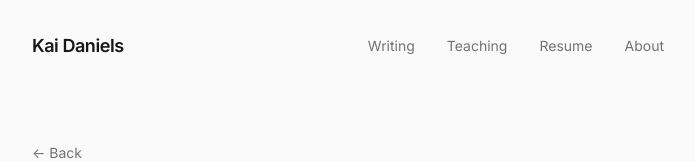
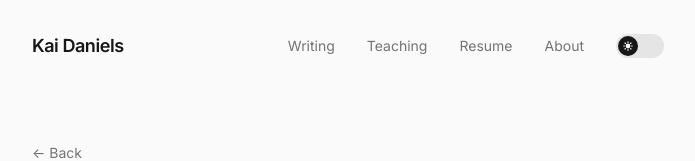
Before and after one commit to dokikaikai/tech-blog, a Next.js app: page /blog/trezevant-reflection in a window 1280 px wide. Shown: the top 161 px of the page, without its empty margins (292-987 px from the left). Built offline with nearby package versions, Linux system fonts and the light colour scheme.

Commit message:
adding dark mode

```diff
--- a/app/globals.css
+++ b/app/globals.css
@@ -9,6 +9,15 @@
   --accent-hover: #404040;
   --muted: #737373;
   --border: #e5e5e5;
+}
+
+.dark {
+  --background: #1a1a1a;
+  --foreground: #d4d4d4;
+  --accent: #e5e5e5;
+  --accent-hover: #a3a3a3;
+  --muted: #8a8a8a;
+  --border: #333333;
 }
 
 body {
@@ -56,6 +65,11 @@ pre [data-highlighted-line] {
   font-weight: 500;
 }
 
+.dark :not(pre) > code {
+  background-color: #27272a;
+  color: #e4e4e7;
+}
+
 /* Smooth scrolling */
 html {
   scroll-behavior: smooth;
@@ -67,6 +81,11 @@ html {
   color: #fff;
 }
 
+.dark ::selection {
+  background-color: #fff;
+  color: #000;
+}
+
 /* Prose adjustments for light theme */
 .prose {
   --tw-prose-body: #171717;
@@ -75,6 +94,15 @@ html {
   --tw-prose-bold: #000000;
   --tw-prose-quotes: #404040;
   --tw-prose-quote-borders: #000000;
+}
+
+.dark .prose {
+  --tw-prose-body: #d4d4d4;
+  --tw-prose-headings: #e5e5e5;
+  --tw-prose-links: #e5e5e5;
+  --tw-prose-bold: #e5e5e5;
+  --tw-prose-quotes: #8a8a8a;
+  --tw-prose-quote-borders: #e5e5e5;
 }
 
 .prose a {
@@ -95,6 +123,10 @@ html {
   font-style: normal;
 }
 
+.dark .prose blockquote {
+  border-left-color: #e5e5e5;
+}
+
 .prose hr {
   border-color: var(--border);
 }
--- a/app/layout.tsx
+++ b/app/layout.tsx
@@ -17,8 +17,22 @@ export default function RootLayout({
   children: React.ReactNode;
 }>) {
   return (
-    <html lang="en">
+    <html lang="en" suppressHydrationWarning>
       <head>
+        <script
+          dangerouslySetInnerHTML={{
+            __html: `
+              (function() {
+                try {
+                  var theme = localStorage.getItem('theme');
+                  if (theme === 'dark' || (!theme && window.matchMedia('(prefers-color-scheme: dark)').matches)) {
+                    document.documentElement.classList.add('dark');
+                  }
+                } catch (e) {}
+              })();
+            `,
+          }}
+        />
         <link rel="preconnect" href="https://fonts.googleapis.com" />
         <link rel="preconnect" href="https://fonts.gstatic.com" crossOrigin="anonymous" />
         <link
--- a/components/Header.tsx
+++ b/components/Header.tsx
@@ -1,4 +1,5 @@
 import Link from "next/link";
+import { ThemeToggle } from "./ThemeToggle";
 
 export function Header() {
   return (
@@ -11,7 +12,7 @@ export function Header() {
           Kai Daniels
         </Link>
 
-        <div className="flex gap-8">
+        <div className="flex items-center gap-8">
           <Link
             href="/blog"
             className="text-sm text-muted hover:text-foreground transition-colors"
@@ -36,6 +37,7 @@ export function Header() {
           >
             About
           </Link>
+          <ThemeToggle />
         </div>
       </nav>
     </header>
--- /dev/null
+++ b/components/ThemeToggle.tsx
@@ -0,0 +1,75 @@
+"use client";
+
+import { useEffect, useState } from "react";
+
+export function ThemeToggle() {
+  const [theme, setTheme] = useState<"light" | "dark">("light");
+  const [mounted, setMounted] = useState(false);
+
+  useEffect(() => {
+    setMounted(true);
+    const stored = localStorage.getItem("theme") as "light" | "dark" | null;
+    if (stored) {
+      setTheme(stored);
+    } else if (window.matchMedia("(prefers-color-scheme: dark)").matches) {
+      setTheme("dark");
+    }
+  }, []);
+
+  useEffect(() => {
+    if (!mounted) return;
+    const root = document.documentElement;
+    if (theme === "dark") {
+      root.classList.add("dark");
+    } else {
+      root.classList.remove("dark");
+    }
+    localStorage.setItem("theme", theme);
+  }, [theme, mounted]);
+
+  const toggleTheme = () => {
+    setTheme((prev) => (prev === "light" ? "dark" : "light"));
+  };
+
+  if (!mounted) {
+    return (
+      <div className="w-12 h-6 rounded-full bg-border" />
+    );
+  }
+
+  return (
+    <button
+      onClick={toggleTheme}
+      className="relative w-12 h-6 rounded-full bg-border dark:bg-zinc-700 transition-colors duration-200 focus:outline-none focus:ring-2 focus:ring-accent focus:ring-offset-2 focus:ring-offset-background"
+      aria-label={`Switch to ${theme === "light" ? "dark" : "light"} mode`}
+    >
+      <span
+        className={`absolute top-0.5 left-0.5 w-5 h-5 rounded-full bg-foreground dark:bg-white transition-transform duration-200 flex items-center justify-center ${
+          theme === "dark" ? "translate-x-6" : "translate-x-0"
+        }`}
+      >
+        {theme === "light" ? (
+          <svg
+            className="w-3 h-3 text-background"
+            fill="currentColor"
+            viewBox="0 0 20 20"
+          >
+            <path
+              fillRule="evenodd"
+              d="M10 2a1 1 0 011 1v1a1 1 0 11-2 0V3a1 1 0 011-1zm4 8a4 4 0 11-8 0 4 4 0 018 0zm-.464 4.95l.707.707a1 1 0 001.414-1.414l-.707-.707a1 1 0 00-1.414 1.414zm2.12-10.607a1 1 0 010 1.414l-.706.707a1 1 0 11-1.414-1.414l.707-.707a1 1 0 011.414 0zM17 11a1 1 0 100-2h-1a1 1 0 100 2h1zm-7 4a1 1 0 011 1v1a1 1 0 11-2 0v-1a1 1 0 011-1zM5.05 6.464A1 1 0 106.465 5.05l-.708-.707a1 1 0 00-1.414 1.414l.707.707zm1.414 8.486l-.707.707a1 1 0 01-1.414-1.414l.707-.707a1 1 0 011.414 1.414zM4 11a1 1 0 100-2H3a1 1 0 000 2h1z"
+              clipRule="evenodd"
+            />
+          </svg>
+        ) : (
+          <svg
+            className="w-3 h-3 text-zinc-800"
+            fill="currentColor"
+            viewBox="0 0 20 20"
+          >
+            <path d="M17.293 13.293A8 8 0 016.707 2.707a8.001 8.001 0 1010.586 10.586z" />
+          </svg>
+        )}
+      </span>
+    </button>
+  );
+}
--- a/tailwind.config.ts
+++ b/tailwind.config.ts
@@ -1,6 +1,7 @@
 import type { Config } from "tailwindcss";
 
 const config: Config = {
+  darkMode: "class",
   content: [
     "./pages/**/*.{js,ts,jsx,tsx,mdx}",
     "./components/**/*.{js,ts,jsx,tsx,mdx}",
@@ -10,12 +11,12 @@ const config: Config = {
   theme: {
     extend: {
       colors: {
-        background: "#fafafa",
-        foreground: "#171717",
-        accent: "#000000",
-        "accent-hover": "#404040",
-        muted: "#737373",
-        border: "#e5e5e5",
+        background: "var(--background)",
+        foreground: "var(--foreground)",
+        accent: "var(--accent)",
+        "accent-hover": "var(--accent-hover)",
+        muted: "var(--muted)",
+        border: "var(--border)",
       },
       fontFamily: {
         sans: [
```
